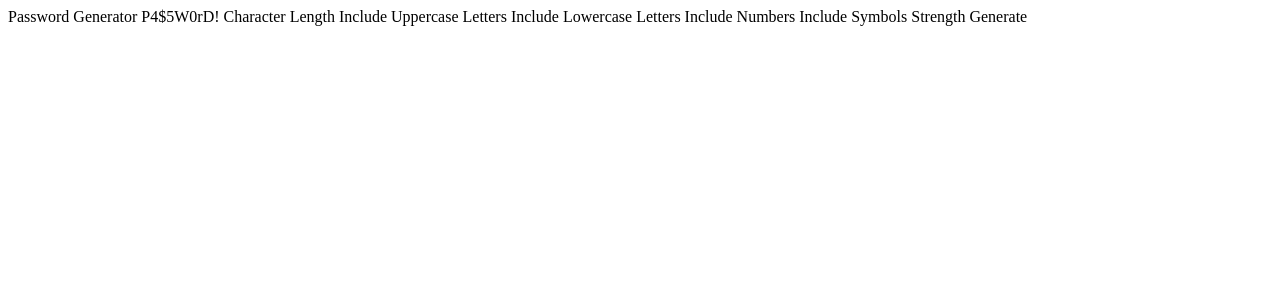
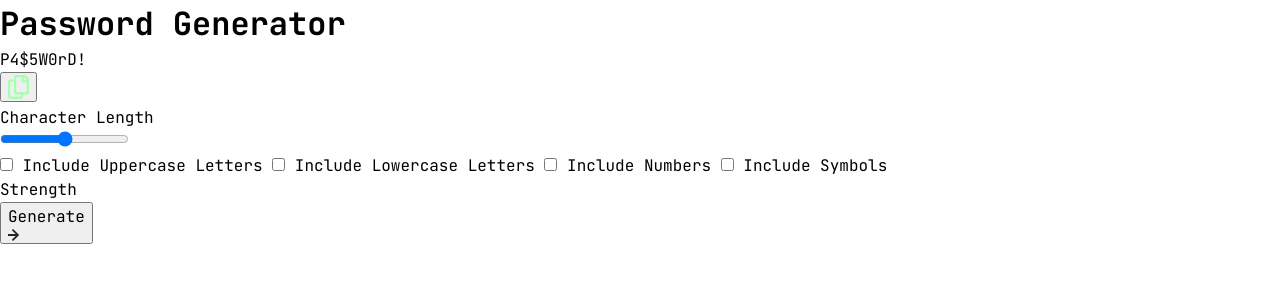
Before and after one commit to Achigyus/password-generator-app, a plain HTML site: page index.html in a window 1280 px wide. Drawn offline with Linux system fonts and the light colour scheme.

Commit message:
finished html

```diff
--- /dev/null
+++ b/dist/index.css
@@ -0,0 +1,69 @@
+*, *::before, *::after {
+  box-sizing: border-box;
+}
+
+* {
+  margin: 0;
+}
+
+body {
+  line-height: 1.5;
+  -webkit-font-smoothing: antialiased;
+}
+
+img, picture, video, canvas, svg {
+  display: block;
+  max-width: 100%;
+}
+
+input, button, textarea, select {
+  font: inherit;
+}
+
+p, h1, h2, h3, h4, h5, h6 {
+  overflow-wrap: break-word;
+}
+
+p {
+  text-wrap: pretty;
+}
+
+h1, h2, h3, h4, h5, h6 {
+  text-wrap: balance;
+}
+
+#root, #__next {
+  isolation: isolate;
+}
+
+@font-face {
+  font-family: "JetBrains Mono";
+  src: url("../assets/fonts/JetBrainsMono-VariableFont_wght.ttf") format("truetype");
+  font-weight: 100 900;
+  font-style: normal;
+}
+@font-face {
+  font-family: "JetBrains Mono";
+  src: url("../assets/fonts/JetBrainsMono-Italic-VariableFont_wght.ttf") format("truetype");
+  font-weight: 100 900;
+  font-style: italic;
+}
+@font-face {
+  font-family: "JetBrains Mono";
+  src: url("../assets/fonts/static/JetBrainsMono-Bold.ttf") format("truetype");
+  font-weight: bold;
+  font-style: normal;
+}
+@font-face {
+  font-family: "JetBrains Mono";
+  src: url("../assets/fonts/static/JetBrainsMono-BoldItalic.ttf") format("truetype");
+  font-weight: bold;
+  font-style: italic;
+}
+body {
+  font-family: "JetBrains Mono", monospace;
+}
+
+.fw700 {
+  font-weight: 700;
+}
--- a/dist/main.css
+++ /dev/null
@@ -1,43 +0,0 @@
-*, *::before, *::after {
-  box-sizing: border-box;
-}
-
-* {
-  margin: 0;
-}
-
-body {
-  line-height: 1.5;
-  -webkit-font-smoothing: antialiased;
-}
-
-img, picture, video, canvas, svg {
-  display: block;
-  max-width: 100%;
-}
-
-input, button, textarea, select {
-  font: inherit;
-}
-
-p, h1, h2, h3, h4, h5, h6 {
-  overflow-wrap: break-word;
-}
-
-p {
-  text-wrap: pretty;
-}
-
-h1, h2, h3, h4, h5, h6 {
-  text-wrap: balance;
-}
-
-#root, #__next {
-  isolation: isolate;
-}
-
-.fw700 {
-  font-weight: 700;
-}
-
-/*# sourceMappingURL=main.css.map */
--- a/index.html
+++ b/index.html
@@ -7,26 +7,61 @@
   <link rel="icon" type="image/png" sizes="32x32" href="./assets/images/favicon-32x32.png">
 
   <title>Frontend Mentor | Password generator app</title>
+  <link rel="stylesheet" href="dist/index.css">
 </head>
 <body>
 
   <main class="main">
+    <div class="container">
+      <h1 class="password_gen_app">Password Generator</h1>
+      <div class="password_gen_app_card_wrap">
 
+        <div class="password_gen_app_top">
+          <p class="password_gen_app_top_password">P4$5W0rD!</p>
+          <button class="password_gen_app_top_password_copy">
+            <img src="./assets/images/icon-copy.svg" alt="copy icon" class="password_gen_app_top_password_copy_img">
+          </button>
+        </div>
+
+        <form class="password_gen_app_bottom">
+          <div class="password_gen_app_char_length">
+            <div class="password_gen_app_char_length_text">
+              <label for="password_gen_app_char_length_slider">Character Length</label>
+              <p id="password_gen_app_char_length_text"></p>
+            </div>
+            <input type="range" id="password_gen_app_char_length_slider" name="vol" min="5" max="15" step="1" value="10">
+          </div>
+
+          <div class="password_gen_app_strength_wrap">
+            <input type="checkbox" name="password_gen_app_strength_uppercase" id="password_gen_app_strength_uppercase">
+            <label for="password_gen_app_strength_uppercase" class="password_gen_app_strength_uppercase">Include Uppercase Letters</label>
+            <input type="checkbox" name="password_gen_app_strength_lowercase" id="password_gen_app_strength_lowercase">
+            <label for="password_gen_app_strength_lowercase" class="password_gen_app_strength_lowercase">Include Lowercase Letters</label>
+            <input type="checkbox" name="password_gen_app_strength_numbers" id="password_gen_app_strength_numbers">
+            <label for="password_gen_app_strength_numbers" class="password_gen_app_strength_numbers">Include Numbers</label>
+            <input type="checkbox" name="password_gen_app_strength_symbols" id="password_gen_app_strength_symbols">
+            <label for="password_gen_app_strength_symbols" class="password_gen_app_strength_symbols">Include Symbols</label>
+          </div>
+
+          <div class="password_gen_strength_ind">
+            <p class="password_gen_strength_text">Strength</p>
+            <div class="password_gen_strength_ind_wrap">
+              <p class="password_gen_strength"></p>
+              <div class="password_gen_strength_ind_boxes_wrap">
+                <div class="password_gen_strength_ind_box"></div>
+                <div class="password_gen_strength_ind_box"></div>
+                <div class="password_gen_strength_ind_box"></div>
+                <div class="password_gen_strength_ind_box"></div>
+              </div>
+            </div>
+          </div>
+
+          <button type="submit">Generate <img src="./assets/images/icon-arrow-right.svg" alt="arrow"></button>
+        </form>
+      </div>
+    </div>
   </main>
-  Password Generator
 
-  P4$5W0rD!
-
-  Character Length
-
-  Include Uppercase Letters
-  Include Lowercase Letters
-  Include Numbers
-  Include Symbols
-
-  Strength
-
-  Generate
-
+  <script src="./dist/index.js"></script>
 </body>
 </html>
```
Also changed, not shown: 2 other files.
